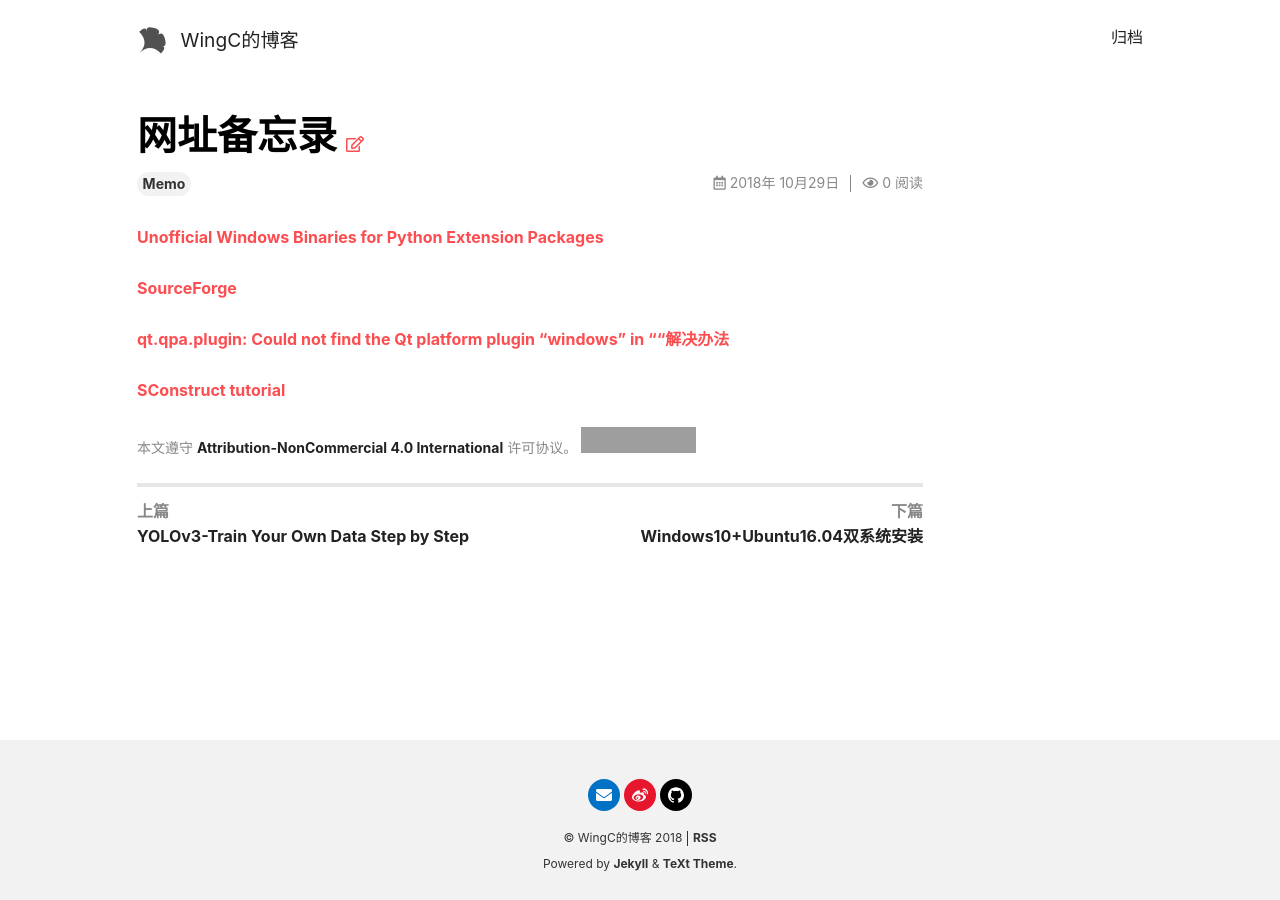
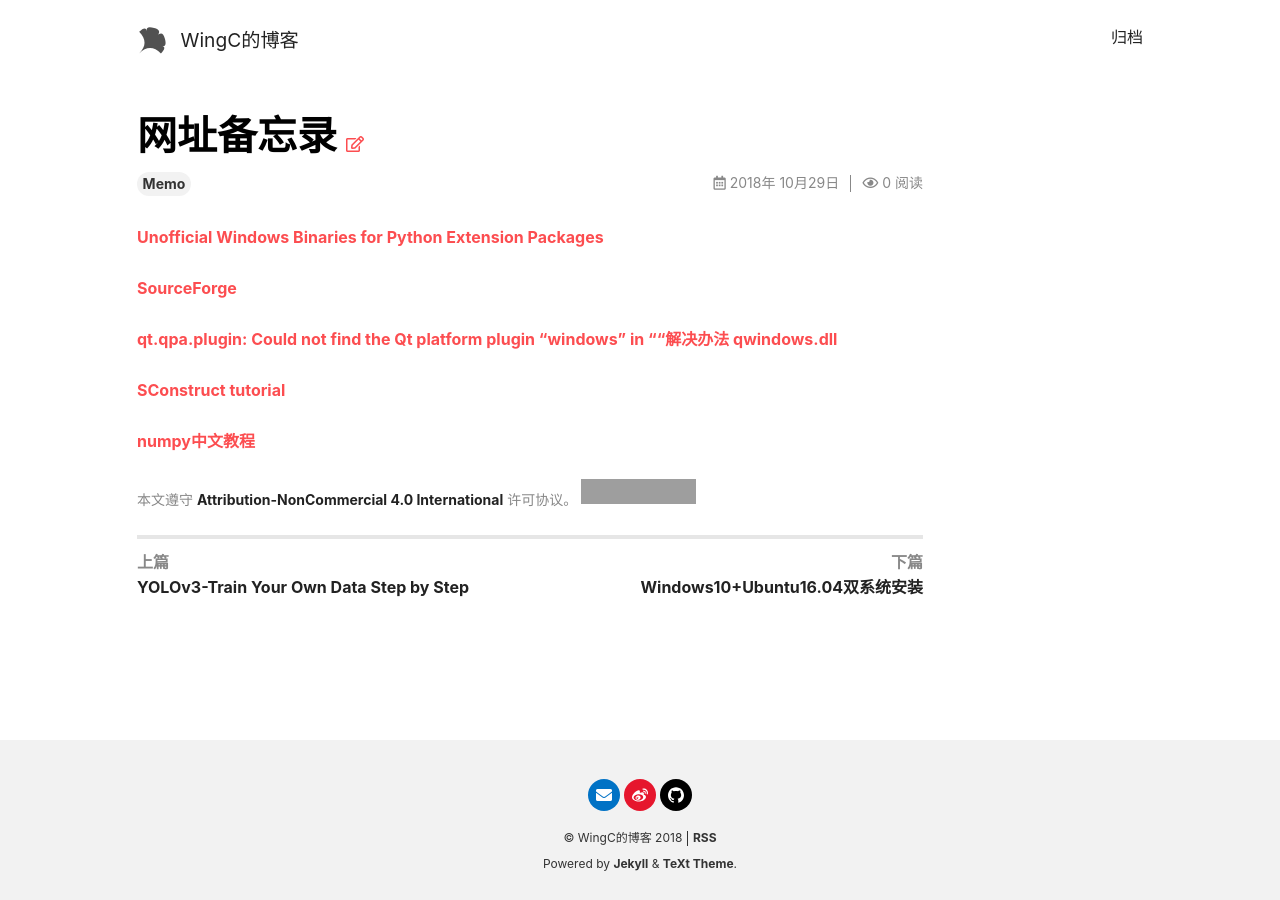
Before and after one commit to WingsGo/WingsGo.github.io, a Jekyll site: the page built from _posts/2018-10-29-memo.md, in a window 1280 px wide. Built offline with Jekyll 4.4.1, drawn with Linux system fonts in a browser that asks for light colours; nearby versions of some CDN libraries; comment, search, counter and statistics services are not loaded; grey boxes are pictures that could not be loaded.

Commit message:
added numpy

```diff
--- a/_posts/2018-10-29-memo.md
+++ b/_posts/2018-10-29-memo.md
@@ -10,7 +10,8 @@ tags:
 
 [SourceForge](https://sourceforge.net/)
 
-[qt.qpa.plugin: Could not find the Qt platform plugin "windows" in ""解决办法](https://blog.csdn.net/ouening/article/details/81093697)
-
+[qt.qpa.plugin: Could not find the Qt platform plugin "windows" in ""解决办法 qwindows.dll](https://blog.csdn.net/ouening/article/details/81093697)
 
 [SConstruct tutorial](https://www.ibm.com/developerworks/cn/linux/l-cn-scons/index.html)
+
+[numpy中文教程](https://www.numpy.org.cn/)
```
